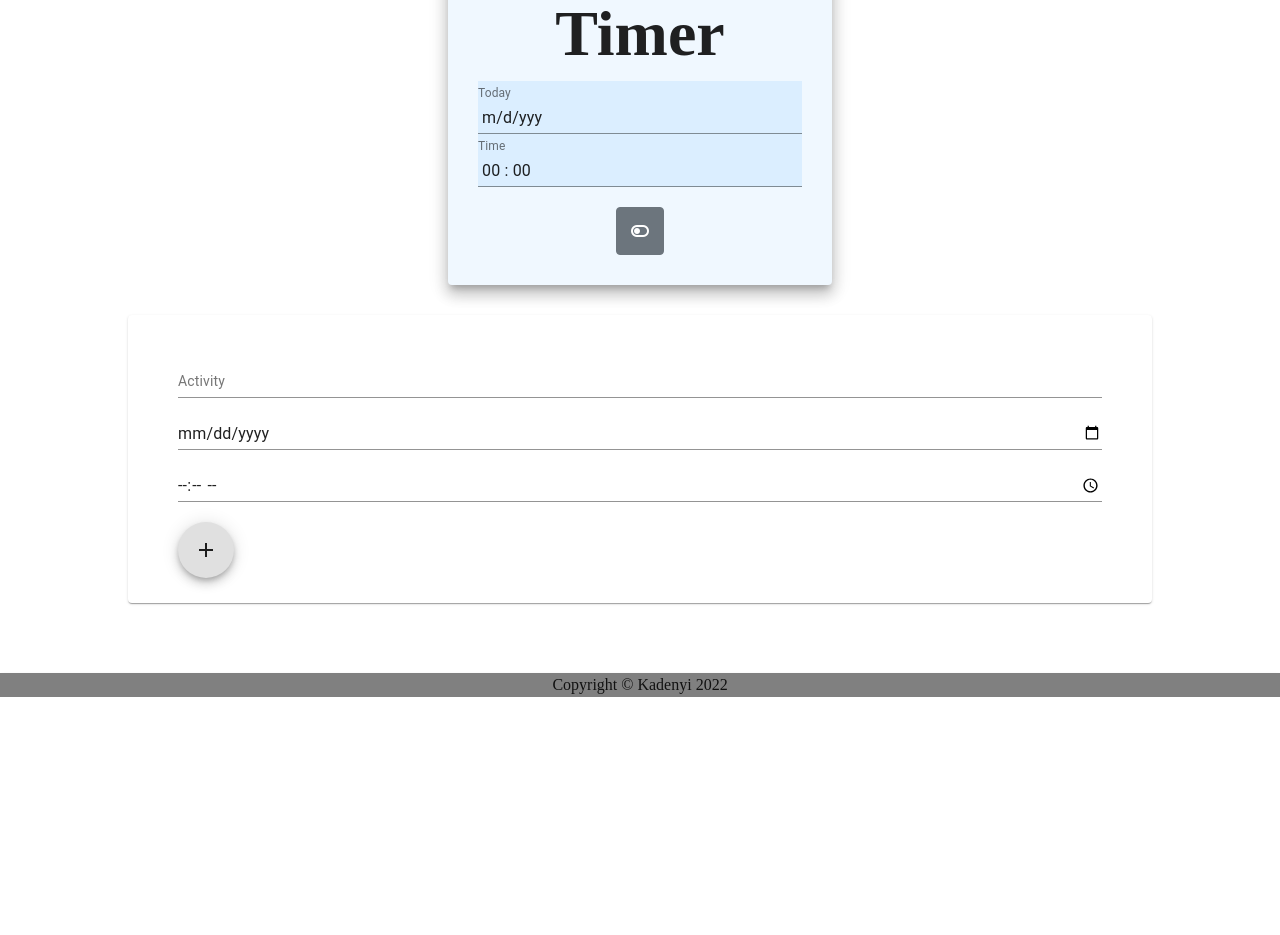
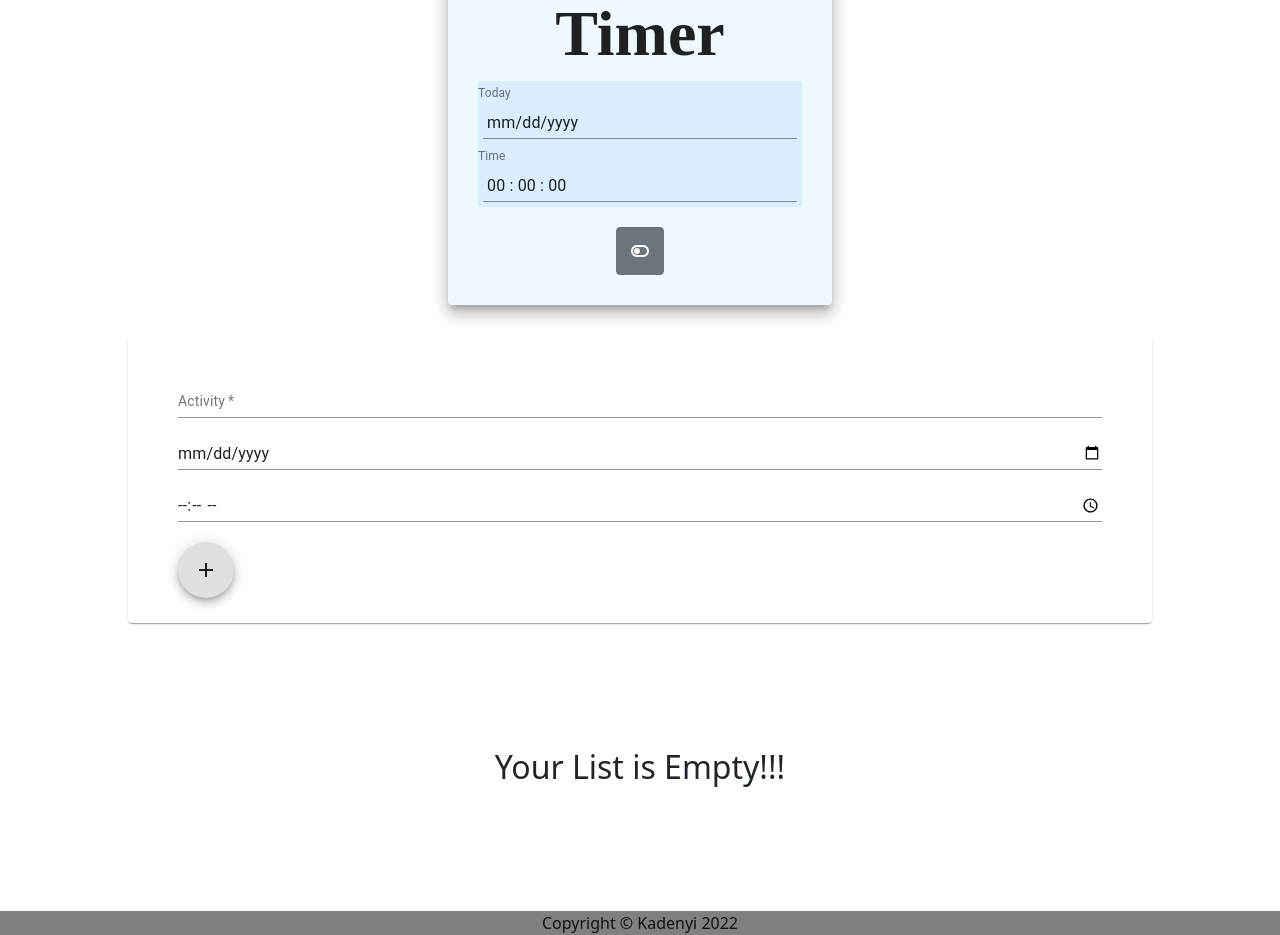
Before and after one commit to trace-kadenyi/My-To-Do-List, a React (Create React App) app: page / in a window 1280 px wide. Shown: the part 220-1155 px from the top of the page. Before the commit the page ends 917 px from the top, so only its background shows below. Built offline with nearby package versions, Linux system fonts and the light colour scheme.

Commit message:
added List is Empty, added requirements for all fields to be filled, added an alert in case a field is left unfilled, modified font styles for the list

```diff
--- a/src/App.js
+++ b/src/App.js
@@ -35,7 +35,7 @@ function App() {
       <FormArea
         addItem={addItem}
       />
-      {items.map((item, index ) => (
+      {items.length ? (items.map((item, index ) => (
         <List
           id={index}
           delItem={delItem}
@@ -45,7 +45,7 @@ function App() {
           handleCheck={handleCheck}
 
         />
-      ))}
+      ))) : (<p className="noActs">Your List is Empty!!!</p>)}
       <Footer />
     </div>
   );
--- a/src/FormArea.js
+++ b/src/FormArea.js
@@ -10,13 +10,24 @@ const FormArea = ({ addItem }) => {
     });
 
     const clickHandler = () => {
+        if(!item.activity){
+            alert("Please fill in the Activity");
+        } else if(!item.date) {
+            alert("Please fill in the Date");
+        } else if(!item.time) {
+            alert("Please fill in the Time");
+
+        } else {
                 addItem(item);
                 setItem({
                     activity: '',
                     date: '',
                     time: ''
-        })
+                });
             }
+        }
+
+
 
     function changeHandler(e) {
         const {name, value} = e.target
@@ -40,6 +51,7 @@ const FormArea = ({ addItem }) => {
                     label='Activity'
                     fullWidth
                     autoComplete="off"
+                    required
 
                 />
                 <TextField
@@ -50,6 +62,7 @@ const FormArea = ({ addItem }) => {
                     value={item.date}
                     fullWidth
                     autoComplete="off"
+                    required
                 />
                 <TextField
                     style={{ marginTop: '20px' }}
@@ -59,6 +72,7 @@ const FormArea = ({ addItem }) => {
                     value={item.time}
                     fullWidth
                     autoComplete="off"
+                    required
                 />
                 <Fab
                     style={{ marginTop: '20px' }}
--- a/src/List.js
+++ b/src/List.js
@@ -19,7 +19,7 @@ const List = ({ activity, date, time, id, delItem, handleCheck }) => {
 
             />
             <label>
-              <h3>{activity}</h3>
+              <h4>{activity}</h4>
               <p>{date}</p>
               <p>{time}</p>
             </label>
--- a/src/Timer.js
+++ b/src/Timer.js
@@ -6,8 +6,8 @@ const Timer = () => {
     let theTime = new Date().toLocaleTimeString();
     let theDate = new Date().toLocaleDateString();
 
-    const [date, setDate] = useState(" m/d/yyy")
-    const [time, setTime] = useState(" 00 : 00 ");
+    const [date, setDate] = useState(" mm/dd/yyyy")
+    const [time, setTime] = useState(" 00 : 00 : 00");
 
     const clickHandler = () => {
         const fa = document.querySelector('.fas');
@@ -21,8 +21,8 @@ const Timer = () => {
                 fa.classList.remove('fa-toggle-off')
             } else {
                 btn.classList.add('off')
-                setDate(' m/d/yyy ')
-                setTime(' 00 : 00 ')
+                setDate(' mm/dd/yyyy ')
+                setTime(' 00 : 00 : 00 ')
                 fa.classList.remove('fa-toggle-on')
                 fa.classList.add('fa-toggle-off')
             }
@@ -44,7 +44,7 @@ const Timer = () => {
             <h1>Timer</h1>
             <form>
                 <TextField
-                    style={{ marginTop: '5px' }}
+                    style={{ marginTop: '5px', padding: "5px" }}
                     name='Today'
                     label='Today'
                     autoComplete='off'
@@ -53,7 +53,7 @@ const Timer = () => {
 
                 />
                  <TextField
-                    style={{ marginTop: '5px'}}
+                    style={{ marginTop: '5px', padding: '5px'}}
                     name='Time'
                     label='Time'
                     autoComplete='off'
--- a/src/index.css
+++ b/src/index.css
@@ -1,16 +1,24 @@
 * {
   margin: 0;
   padding: 0;
-  font-family: cursive;
+
 
 }
+/************
+  App
+************/
+.noActs {
+  text-align: center;
+  margin: 120px auto;
+  font-size: 2rem;
 
+}
 body {
   -webkit-font-smoothing: antialiased;
   -moz-osx-font-smoothing: grayscale;
   position: relative;
   min-height: 100vh;
-  /* background-color: aliceblue; */
+
 }
 
 /************
@@ -28,6 +36,7 @@ img {
 h1 {
   margin-top: 60px;
   font-style: italic;
+  font-family: cursive;
 }
 
 /************
@@ -64,6 +73,16 @@ h1 {
 }
 .list input[type='checkbox']:checked + label {
   text-decoration: line-through;
+}
+.list label {
+  font-family: monospace;
+  line-height: 10px;
+}
+.list label h4 {
+  font-weight: bold;
+}
+.list label p {
+  font-family: cursive;
 }
 
 
```
Lines whose indentation alone changed are shown as unchanged.
